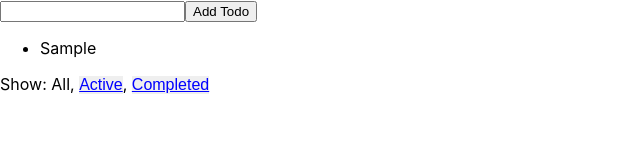
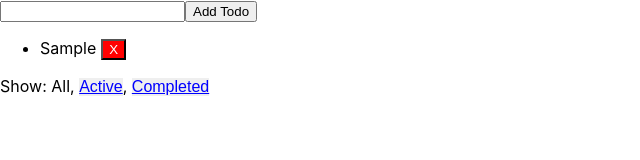
Before and after one commit to Awfulnaut/redux-test, a React (Create React App) app: page / in a window 1280 px wide. Both pictures are taken after typing "Sample" into the empty fields and a click on the button "Add Todo". Shown: the top 160 px of the page, without its empty margins (0-640 px from the left). Built offline with nearby package versions, Linux system fonts and the light colour scheme.

Commit message:
feat(delete button): Add delete button on Todo list items

```diff
--- a/src/actions/index.js
+++ b/src/actions/index.js
@@ -14,6 +14,13 @@ export function toggleTodo(id) {
     };
 };
 
+export function deleteTodo(id) {
+    return {
+        type: 'DELETE_TODO',
+        id
+    }
+}
+
 export function setVisibilityFilter(filter) {
     return {
         type: 'SET_VISIBILITY_FILTER',
--- a/src/components/TodoList.js
+++ b/src/components/TodoList.js
@@ -1,12 +1,10 @@
 import React from 'react';
+import reducers from '../reducers';
 
-const Todo = ({
-    onClick,
-    completed,
-    text
-}) => (
-        <li
-            onClick={onClick}
+const Todo = ({ onTodoClick, onDeleteClick, completed, text, todoId }) => (
+        <li>
+            <span
+                onClick={onTodoClick}
                 style={{
                     textDecoration:
                         completed ?
@@ -15,16 +13,28 @@ const Todo = ({
                 }}
             >
                 {text}
+            </span>
+            <button
+                onClick={onDeleteClick}
+                style={{
+                    marginLeft: 5,
+                    background: 'red',
+                    color: 'white'
+                }}
+            >
+                X
+            </button>
         </li>
     );
 
-const TodoList = ({ todos, onTodoClick }) => (
+const TodoList = ({ todos, onTodoClick, onDeleteClick }) => (
     <ul>
         {todos.map(todo =>
             <Todo
                 key={todo.id}
                 {...todo}
-                onClick={() => onTodoClick(todo.id)}
+                onTodoClick={() => onTodoClick(todo.id)}
+                onDeleteClick={() => onDeleteClick(todo.id)}
             />
         )}
     </ul>
--- a/src/components/VisibleTodoList.js
+++ b/src/components/VisibleTodoList.js
@@ -30,7 +30,10 @@ const mapStateToProps = (state) => {
 const mapDispatchToProps = (dispatch) => {
     return {
         onTodoClick: (id) => {
-            dispatch(actions.toggleTodo(id));
+            dispatch(actions.toggleTodo(id))
+        },
+        onDeleteClick: (id) => {
+            dispatch(actions.deleteTodo(id))
         }
     };
 };
--- a/src/reducers/index.js
+++ b/src/reducers/index.js
@@ -33,6 +33,8 @@ const todos = (state = [], action) => {
             return state.map(t =>
                 todo(t, action)
             );
+        case 'DELETE_TODO':
+            return state.filter(todo => todo.id !== action.id)
         default:
             return state;
     }
```
Lines whose indentation alone changed are shown as unchanged.
